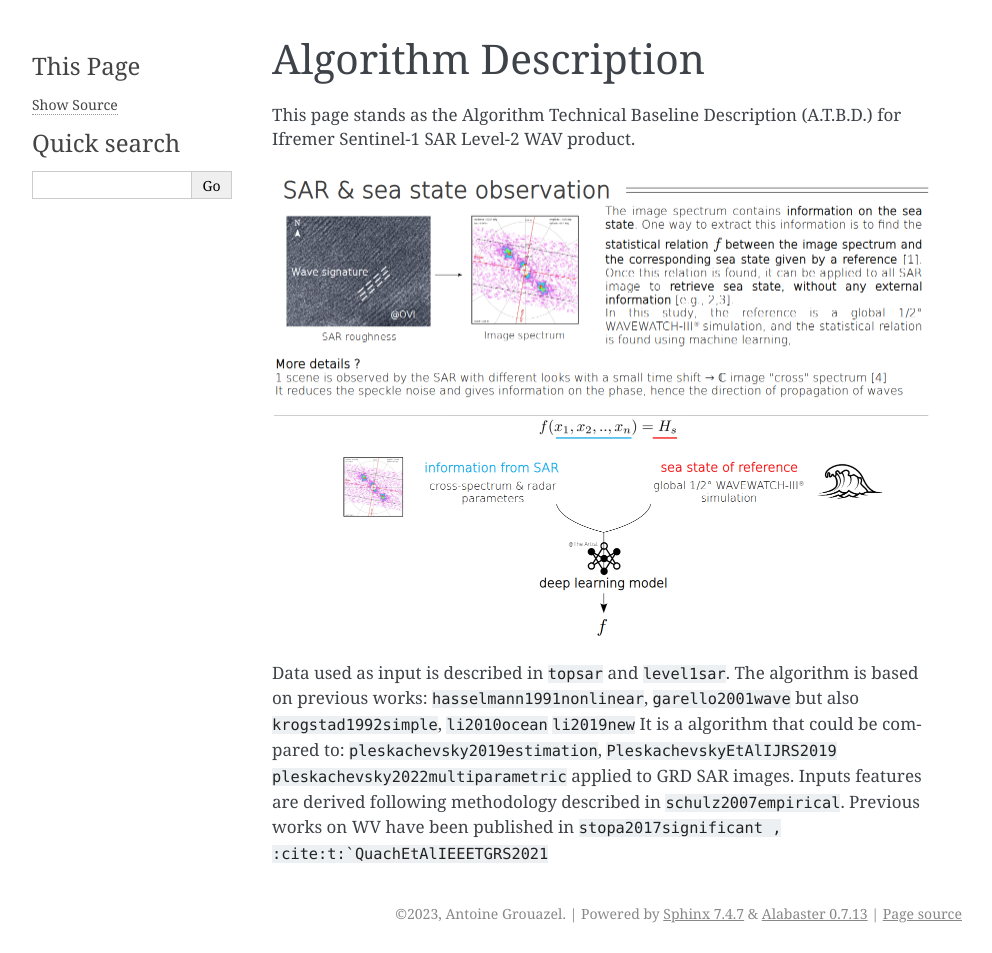
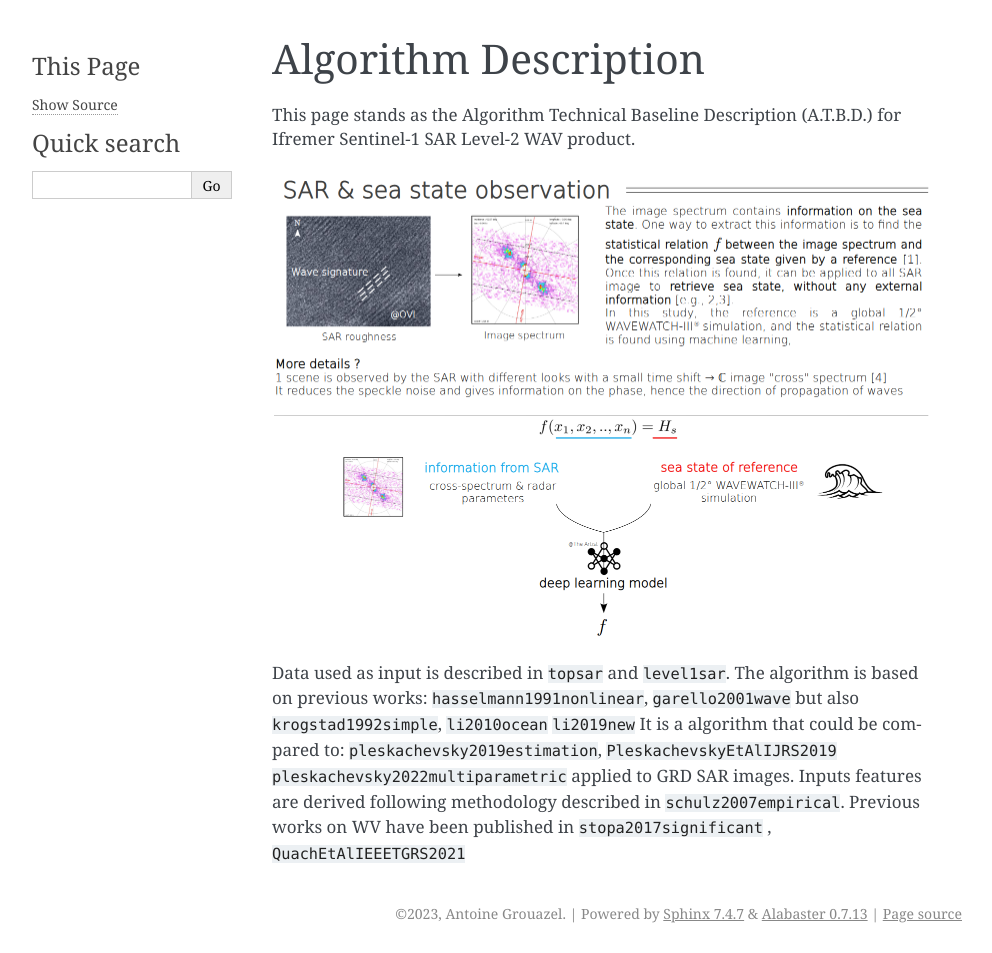
Before and after one commit to umr-lops/sarwaveifrproc, a Sphinx documentation site: the page built from docs/atbd.rst, in a window 1280 px wide. Shown: the whole page, without its empty margins (148-1140 px from the left). Built offline with Sphinx 7.4.7, drawn with Linux system fonts in a browser that asks for light colours; cross-references to code outside the pages are shown as plain code.

Commit message:
Update atbd.rst
quote bug fix

```diff
--- a/docs/atbd.rst
+++ b/docs/atbd.rst
@@ -23,4 +23,4 @@ The algorithm is based on previous works: :cite:t:`hasselmann1991nonlinear`, :ci
 but also :cite:t:`krogstad1992simple`,  :cite:t:`li2010ocean` :cite:t:`li2019new`
 It is a algorithm that could be compared to: :cite:t:`pleskachevsky2019estimation`, :cite:t:`PleskachevskyEtAlIJRS2019` :cite:t:`pleskachevsky2022multiparametric` applied to GRD SAR images.
 Inputs features are derived following methodology described in :cite:t:`schulz2007empirical`.
-Previous works on WV have been published in :cite:t:`stopa2017significant , :cite:t:`QuachEtAlIEEETGRS2021`
+Previous works on WV have been published in :cite:t:`stopa2017significant` , :cite:t:`QuachEtAlIEEETGRS2021`
```
